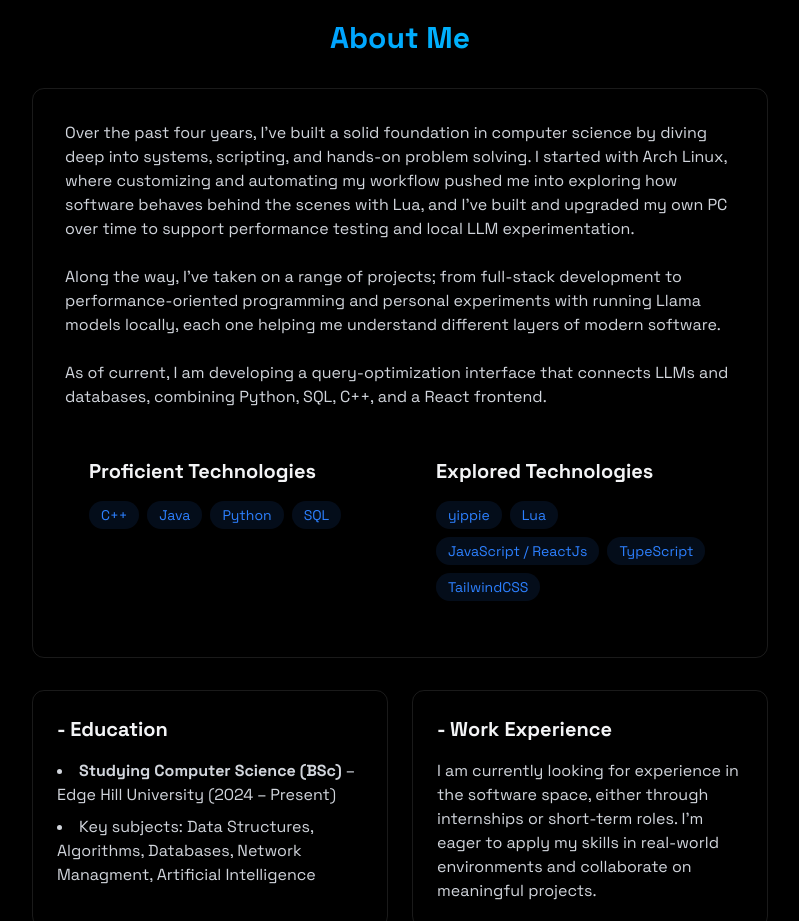
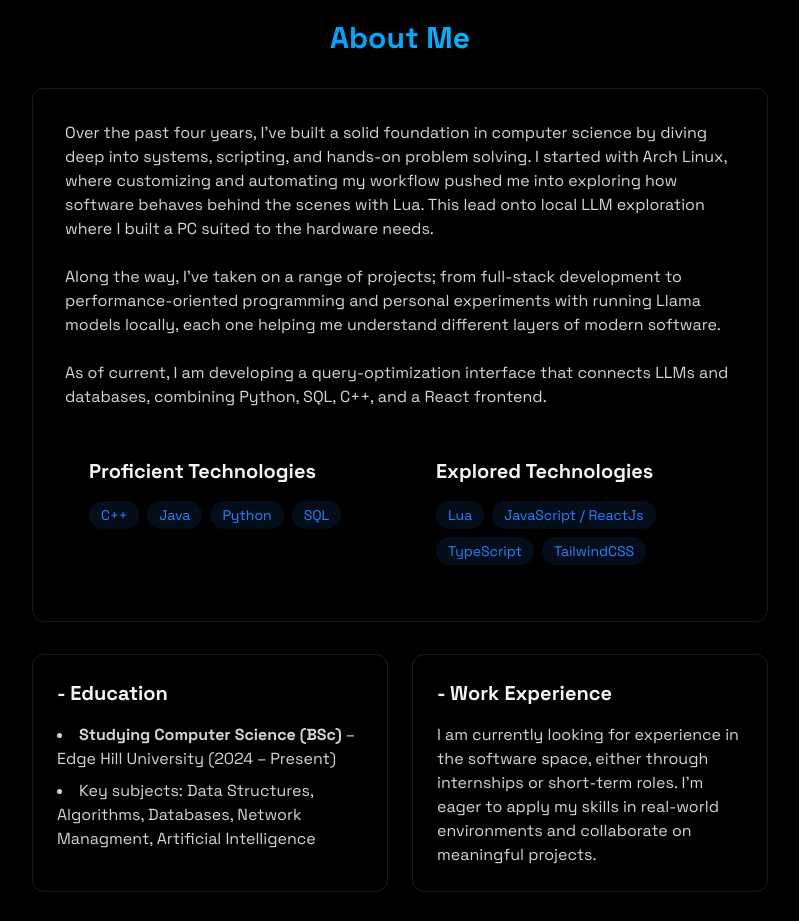
Before and after one commit to Dialexy/Dialexy.github.io, a React (Vite) app: page / in a window 1280 px wide. Shown: the part 860-1781 px from the top of the page, without its empty margins (240-1039 px from the left). Built offline with nearby package versions, Linux system fonts and the light colour scheme.

Commit message:
Changes to large paragraph

```diff
--- a/src/components/sections/About.jsx
+++ b/src/components/sections/About.jsx
@@ -2,7 +2,7 @@ import { RevealOnScroll } from "../RevealOnScroll";
 
 export const About = () => {
   const ProficientSkills = ["C++", "Java", "Python", "SQL"];
-  const ExploredSkills = ["yippie", "Lua", "JavaScript / ReactJs", "TypeScript", "TailwindCSS"];
+  const ExploredSkills = ["Lua", "JavaScript / ReactJs", "TypeScript", "TailwindCSS"];
 
   return (
     <section
@@ -17,7 +17,7 @@ export const About = () => {
 
           <div className="rounded-xl p-8 border border-white/10 hover:-translate-y-1 transition-all">
             <p className="text-gray-300 mb-6">
-              Over the past four years, I’ve built a solid foundation in computer science by diving deep into systems, scripting, and hands-on problem solving. I started with Arch Linux, where customizing and automating my workflow pushed me into exploring how software behaves behind the scenes with Lua, and I’ve built and upgraded my own PC over time to support performance testing and local LLM experimentation.
+              Over the past four years, I’ve built a solid foundation in computer science by diving deep into systems, scripting, and hands-on problem solving. I started with Arch Linux, where customizing and automating my workflow pushed me into exploring how software behaves behind the scenes with Lua. This lead onto local LLM exploration where I built a PC suited to the hardware needs.
             </p>
             <p className="text-gray-300 mb-6">
               Along the way, I’ve taken on a range of projects; from full-stack development to performance-oriented programming and personal experiments with running Llama models locally, each one helping me understand different layers of modern software.
```
